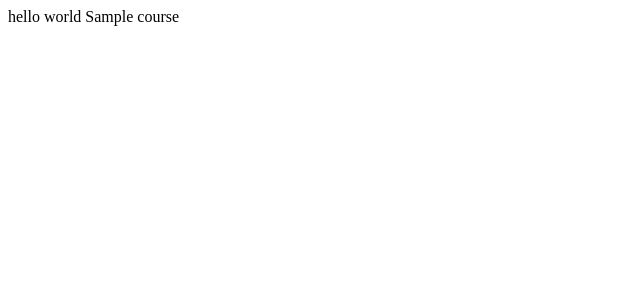
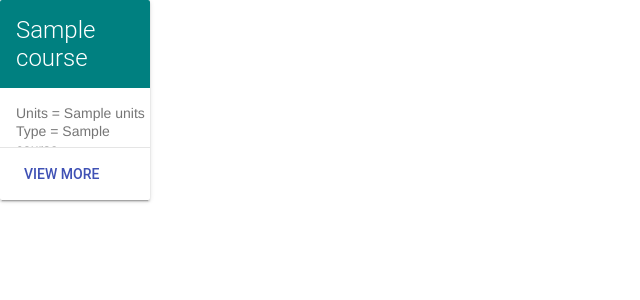
Before and after one commit to aekupor/stanfordClasses, a Python web app: template templates/index.html in a window 1280 px wide. Shown: the top 300 px of the page, without its empty margins (0-640 px from the left). Run offline with Jinja, Linux system fonts and the light colour scheme; the template is opened without the code that fills it: most values are stand-ins (such as "Sample title", 1, 10 or a date in 2020).

Commit message:
added material design lite to print courses out in card format

```diff
--- a/templates/index.html
+++ b/templates/index.html
@@ -2,12 +2,38 @@
 <html lang="en" dir="ltr">
 <head>
   <meta charset="utf-8">
-    <title></title>
+  <title>Stanford CS Planner</title>
+  <link rel="stylesheet" href="https://fonts.googleapis.com/icon?family=Material+Icons">
+  <link rel="stylesheet" href="https://code.getmdl.io/1.3.0/material.indigo-pink.min.css">
+  <script defer src="https://code.getmdl.io/1.3.0/material.min.js"></script>
+  <style>
+  .demo-card-square.mdl-card {
+    width: 150px;
+    height: 150px;
+  }
+  .demo-card-square > .mdl-card__title {
+    color: #fff;
+    background: #008080;
+  }
+</style>
 </head>
 <body>
-    hello world
   {%for course in allCourses%}
-    {{course.title}}
+  <div class="demo-card-square mdl-card mdl-shadow--2dp">
+    <div class="mdl-card__title mdl-card--expand">
+      <h2 class="mdl-card__title-text">{{course.title}}</h2>
+    </div>
+    <div class="mdl-card__supporting-text">
+      Units = {{course.units}}
+      <br>
+      Type = {{course.subject}}
+    </div>
+    <div class="mdl-card__actions mdl-card--border">
+      <a class="mdl-button mdl-button--colored mdl-js-button mdl-js-ripple-effect" href="http://google.com">
+        View More
+      </a>
+    </div>
+  </div>
   {%endfor%}
 </body>
 </html>
```
Also changed, not shown: 1 other file. Lines whose indentation alone changed are shown as unchanged.
